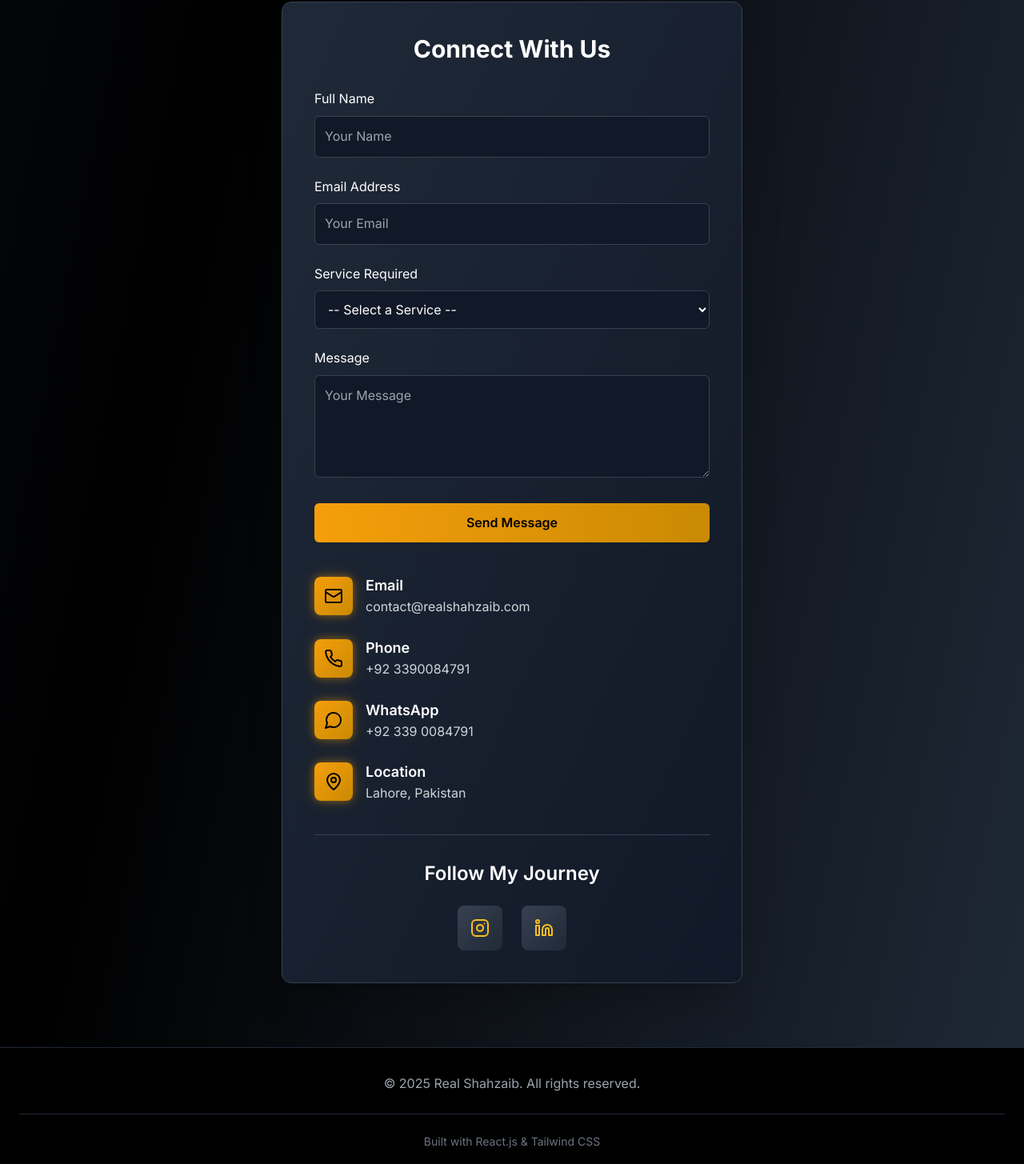
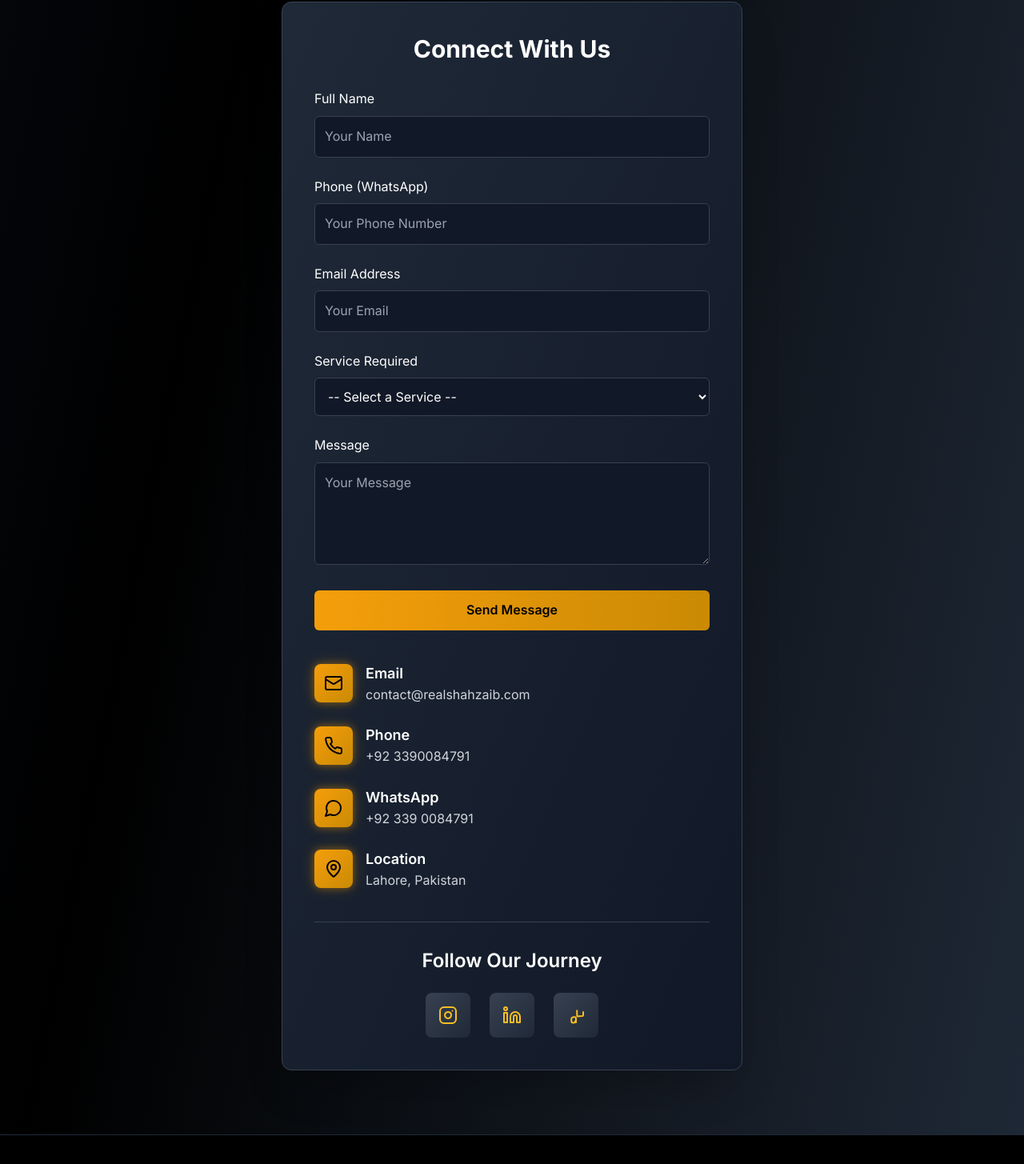
Before and after one commit to moeezahmadkhan/ShahzaibPortfolio, a React (Vite) app: page / in a window 1280 px wide. Shown: the part 4864-6319 px from the top of the page at 80% size. Built offline with nearby package versions, Linux system fonts and the light colour scheme.

Commit message:
Update contact form changes

```diff
--- a/src/components/Contact.tsx
+++ b/src/components/Contact.tsx
@@ -48,13 +48,25 @@ const Contact: React.FC = () => {
       icon: <Instagram className="w-6 h-6" />,
       name: "Instagram",
       handle: "@realshahzaibcom",
-      link: "https://instagram.com/shahzaib_marketer"
+      link: "https://www.instagram.com/realshahzaibcom"
     },
     {
       icon: <Linkedin className="w-6 h-6" />,
       name: "LinkedIn",
       handle: "Shahzaib Azeem",
       link: "https://www.linkedin.com/in/shahzaib-azeem-18aa75267?utm_source=share&utm_campaign=share_via&utm_content=profile&utm_medium=ios_app"
+    },
+    {
+      icon: (
+        <svg xmlns="http://www.w3.org/2000/svg" className="icon icon-tabler icon-tabler-brand-tiktok w-6 h-6" width="24" height="24" viewBox="0 0 24 24" strokeWidth="2" stroke="currentColor" fill="none" strokeLinecap="round" strokeLinejoin="round">
+          <path stroke="none" d="M0 0h24v24H0z" fill="none" />
+          <path d="M21 7.917v4.034a1 1 0 0 1 -.865 .987l-6.643 .574l-.255 -2.713v-4.664" />
+          <path d="M12 20.985v-4.654a2.025 2.025 0 0 0 -2.02 -2.023c-1.296 -.003 -1.865 .165 -2.713 .647a2.025 2.025 0 0 0 -1.022 1.488v2.531c0 1.25 .833 2.5 2.5 2.5a2.502 2.502 0 0 0 2.5 -2.5z" />
+        </svg>
+      ),
+      name: "TikTok",
+      handle: "@realshahzaib.com",
+      link: "https://www.tiktok.com/@realshahzaib.com"
     }
   ];
 
@@ -103,6 +115,17 @@ const Contact: React.FC = () => {
                 name="name"
                 required
                 placeholder="Your Name"
+                className="w-full mt-2 p-3 bg-gray-900 text-white rounded-md border border-gray-700 focus:outline-none focus:border-amber-400"
+              />
+            </div>
+
+            <div>
+              <label htmlFor="phone" className="text-white">Phone (WhatsApp)</label>
+              <input
+                type="tel"
+                id="phone"
+                name="phone"
+                placeholder="Your Phone Number"
                 className="w-full mt-2 p-3 bg-gray-900 text-white rounded-md border border-gray-700 focus:outline-none focus:border-amber-400"
               />
             </div>
@@ -182,7 +205,7 @@ const Contact: React.FC = () => {
           </div>
 
           <div className="pt-8 border-t border-gray-700">
-            <h4 className="text-2xl font-semibold text-white mb-6 text-center">Follow My Journey</h4>
+            <h4 className="text-2xl font-semibold text-white mb-6 text-center">Follow Our Journey</h4>
             <div className="flex gap-6 justify-center">
               {socialLinks.map((social, index) => (
                 <a
```
